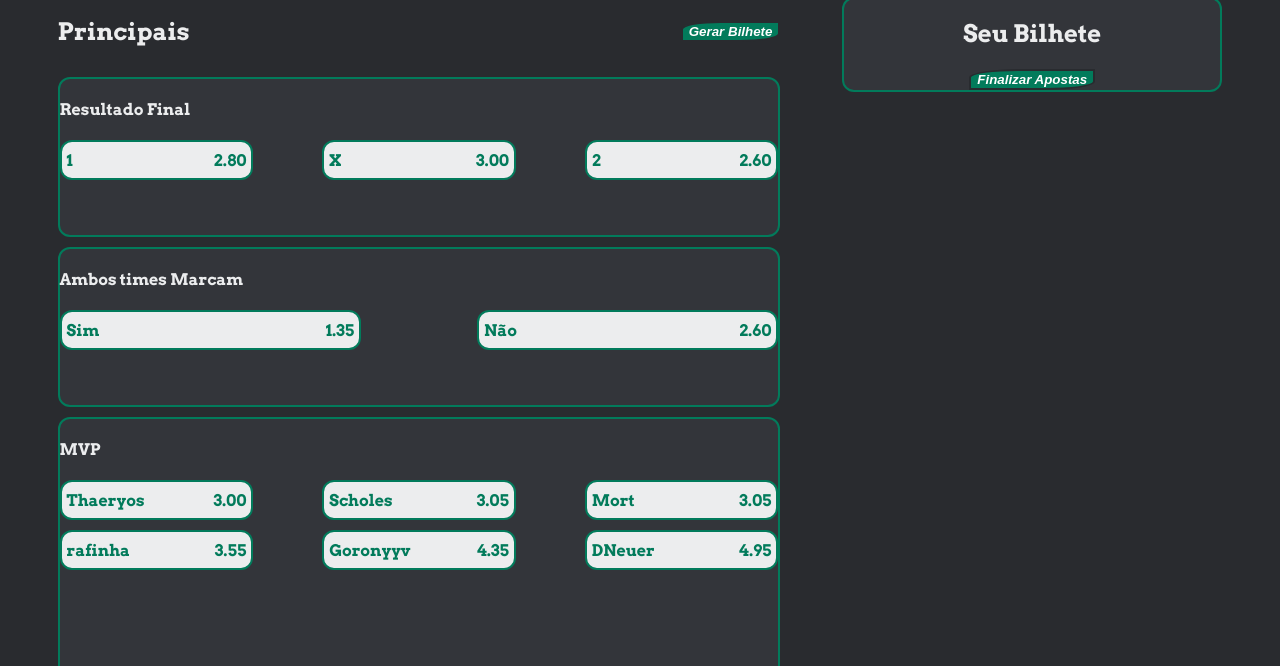
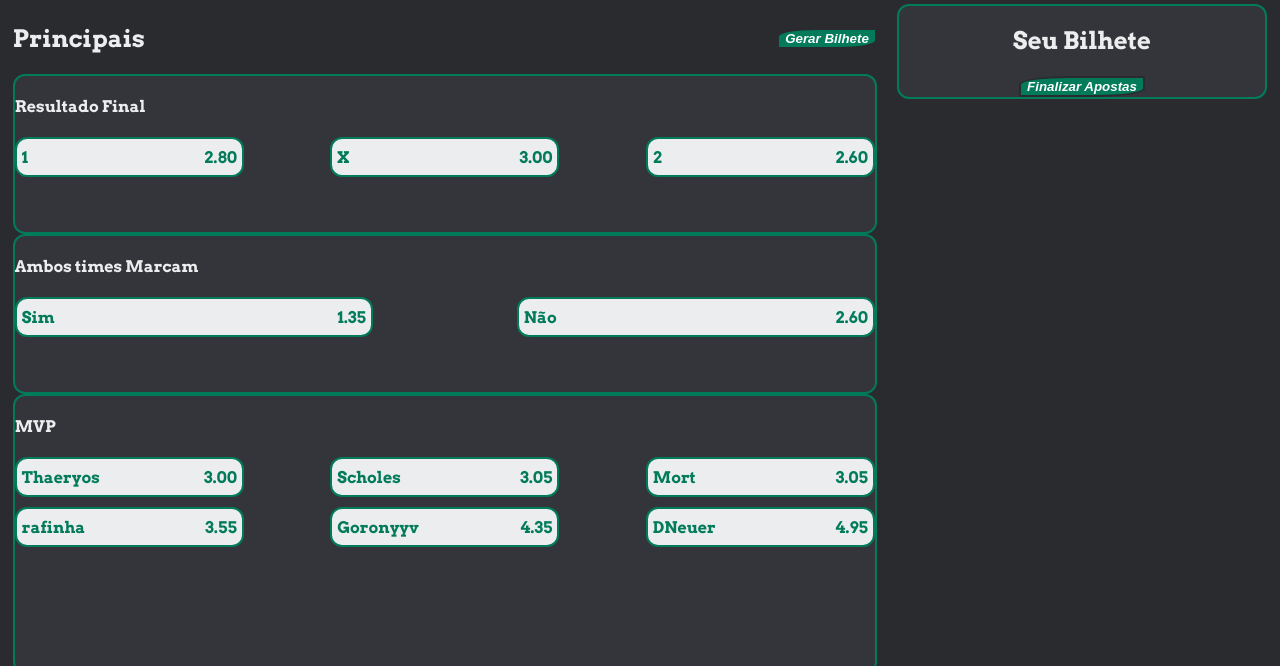
Before and after one commit to Mathx8/365Bet, a plain HTML site: page partida.html in a window 1280 px wide. Shown: the part 81-747 px from the top of the page. Drawn offline with Linux system fonts and the light colour scheme.

Commit message:
atualizações

```diff
--- a/estilo.css
+++ b/estilo.css
@@ -163,19 +163,15 @@ footer {
 
 .mainPartidas {
     display: flex;
-    flex-direction: row;
-    flex-wrap: nowrap;
-    justify-content: space-evenly;
-    align-items: flex-start;
+    justify-content: space-between;
+    padding: 1%;
+    gap: 20px;
 }
 
 .odd {
-    display: flex;
-    flex-direction: column;
-    align-items: start;
-    justify-content: space-between;
-    height: 100%;
-    gap: 10px
+    width: 70%;
+    gap: 10px;
+    box-sizing: border-box;
 }
 
 .Principais {
@@ -258,23 +254,25 @@ footer {
 }
 
 .SuasApostas {
+    width: 30%;
+    height: 100%;
     display: flex;
     flex-direction: column;
     align-items: center;
-    width: 30%;
-    height: 100%;
     background-color: #33353a;
     border: 2px solid #027b5b;
     border-radius: 12px;
     box-sizing: border-box;
 }
 
-.saved-bet {
+#suasApostasContainer {
+    width: 100%;
     font-family: "Arvo", serif;
     color:#ecedee;
 }
 
 .total-bet {
+    width: 100%;
     font-family: "Arvo", serif;
     color:#ecedee;
 }
--- a/partida.html
+++ b/partida.html
@@ -26,7 +26,7 @@
         <path d="M13.545 2.907a13.2 13.2 0 0 0-3.257-1.011.05.05 0 0 0-.052.025c-.141.25-.297.577-.406.833a12.2 12.2 0 0 0-3.658 0 8 8 0 0 0-.412-.833.05.05 0 0 0-.052-.025c-1.125.194-2.22.534-3.257 1.011a.04.04 0 0 0-.021.018C.356 6.024-.213 9.047.066 12.032q.003.022.021.037a13.3 13.3 0 0 0 3.995 2.02.05.05 0 0 0 .056-.019q.463-.63.818-1.329a.05.05 0 0 0-.01-.059l-.018-.011a9 9 0 0 1-1.248-.595.05.05 0 0 1-.02-.066l.015-.019q.127-.095.248-.195a.05.05 0 0 1 .051-.007c2.619 1.196 5.454 1.196 8.041 0a.05.05 0 0 1 .053.007q.121.1.248.195a.05.05 0 0 1-.004.085 8 8 0 0 1-1.249.594.05.05 0 0 0-.03.03.05.05 0 0 0 .003.041c.24.465.515.909.817 1.329a.05.05 0 0 0 .056.019 13.2 13.2 0 0 0 4.001-2.02.05.05 0 0 0 .021-.037c.334-3.451-.559-6.449-2.366-9.106a.03.03 0 0 0-.02-.019m-8.198 7.307c-.789 0-1.438-.724-1.438-1.612s.637-1.613 1.438-1.613c.807 0 1.45.73 1.438 1.613 0 .888-.637 1.612-1.438 1.612m5.316 0c-.788 0-1.438-.724-1.438-1.612s.637-1.613 1.438-1.613c.807 0 1.451.73 1.438 1.613 0 .888-.631 1.612-1.438 1.612"/>
       </svg></a></div>
     </header>
-    <main class="mainPartidas">
+    <div class="mainPartidas">
         <div class="odd">
         <div class="Principais"><h2>Principais</h2>
             <button id="save-bets">Gerar Bilhete</button>
@@ -120,5 +120,5 @@
         <div id="totalBet" class="total-bet"></div>
         <button id="finalize-bets">Finalizar Apostas</button>
     </div>
-    </main>
+</div>
 </html>
```
Also changed, not shown: partidarebug.html (+2 -2 lines).
